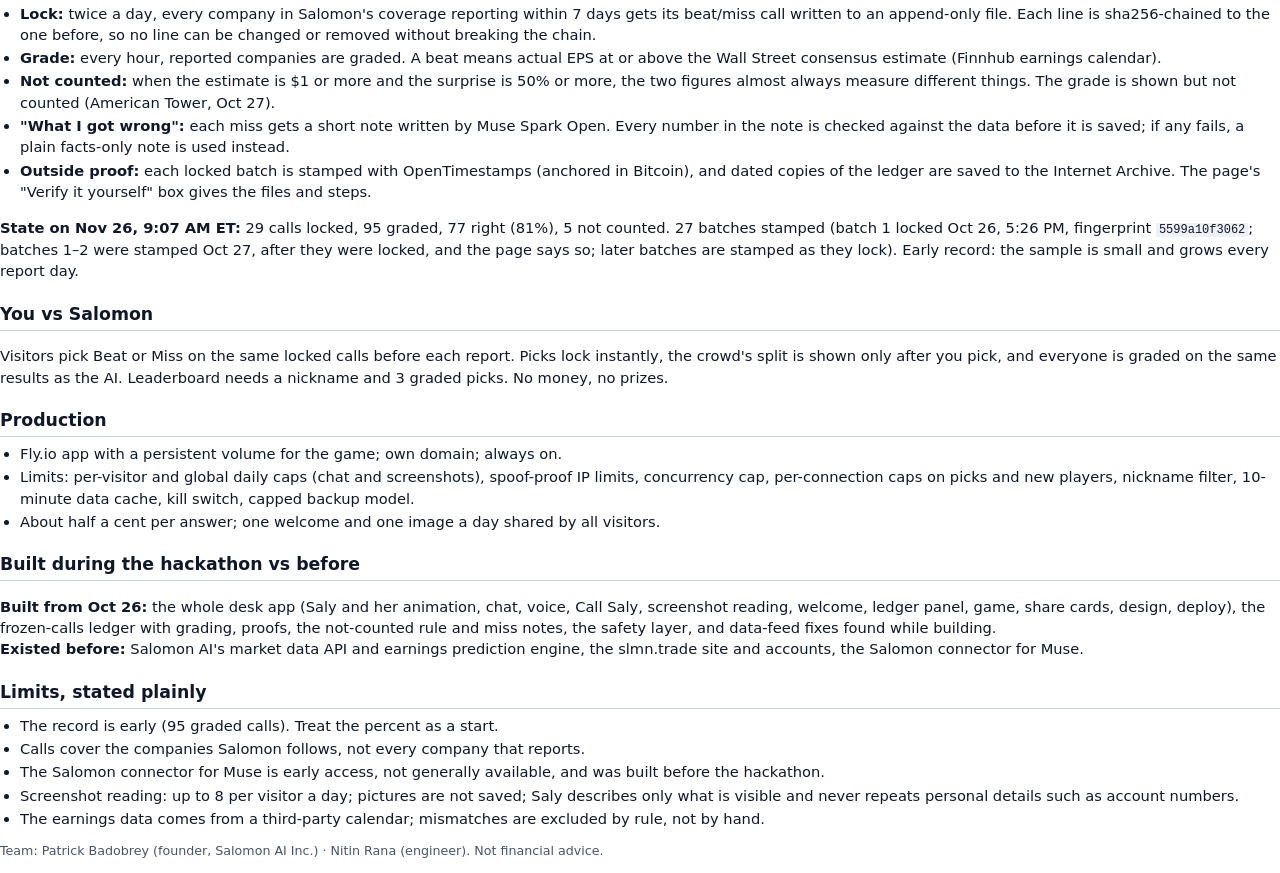
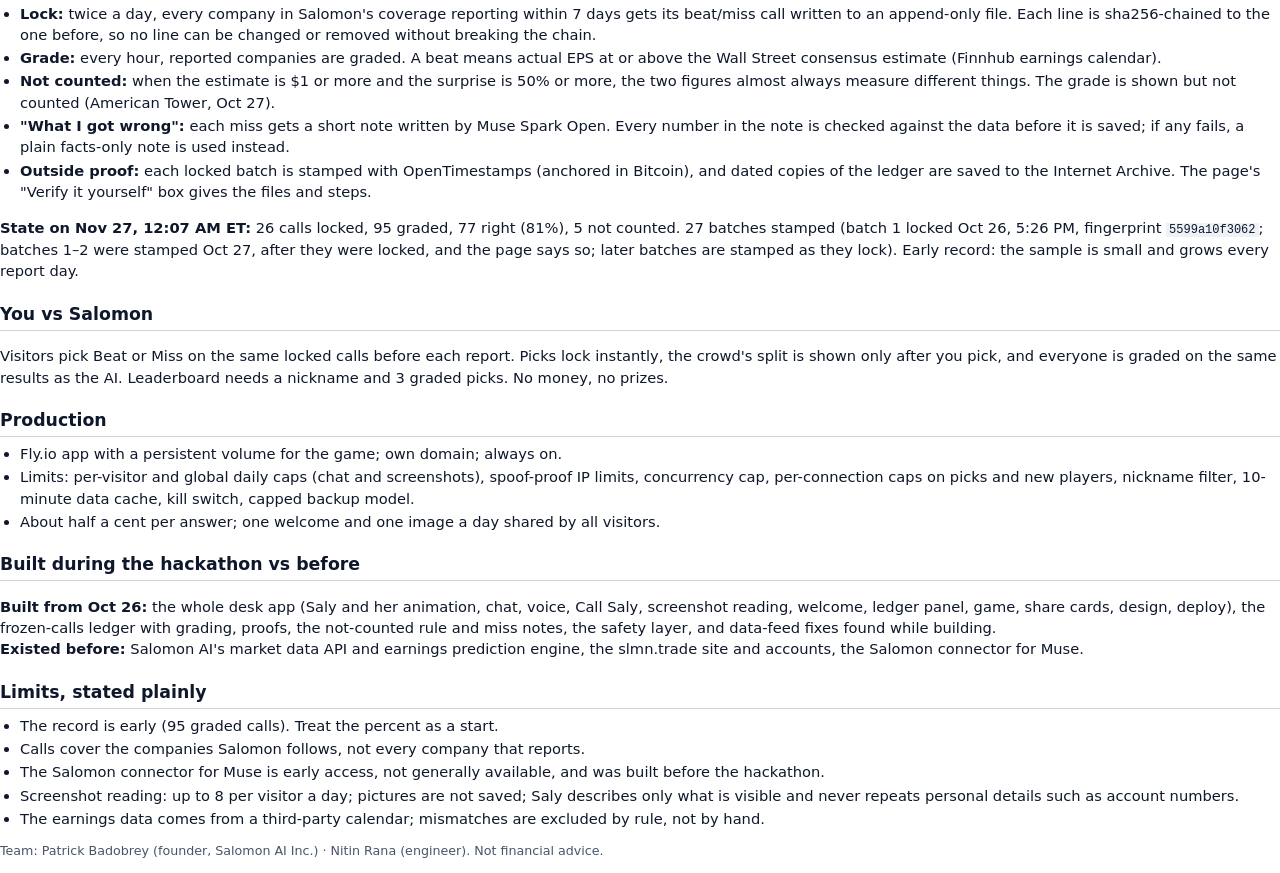
Before and after one commit to good-open-box/salomon-earnings-desk, a plain HTML site: page ARCHITECTURE.html in a window 1280 px wide. Shown: the part 781-1654 px from the top of the page. Drawn offline with Linux system fonts and the light colour scheme.

Commit message:
Architecture: state 77 of 95 right (81%)

```diff
--- a/ARCHITECTURE.html
+++ b/ARCHITECTURE.html
@@ -42,7 +42,7 @@ Figures as of Oct 28, 2026, 8:30 PM ET. Refresh on submission day: the desk grad
 <li><b>"What I got wrong":</b> each miss gets a short note written by Muse Spark Open. Every number in the note is checked against the data before it is saved; if any fails, a plain facts-only note is used instead.</li>
 <li><b>Outside proof:</b> each locked batch is stamped with OpenTimestamps (anchored in Bitcoin), and dated copies of the ledger are saved to the Internet Archive. The page's "Verify it yourself" box gives the files and steps.</li>
 </ul>
-<p><b>State on Nov 26, 9:07 AM ET:</b> 29 calls locked, 95 graded, 77 right (81%), 5 not counted. 27 batches stamped (batch 1 locked Oct 26, 5:26 PM, fingerprint <code>5599a10f3062</code>; batches 1–2 were stamped Oct 27, after they were locked, and the page says so; later batches are stamped as they lock). Early record: the sample is small and grows every report day.</p>
+<p><b>State on Nov 27, 12:07 AM ET:</b> 26 calls locked, 95 graded, 77 right (81%), 5 not counted. 27 batches stamped (batch 1 locked Oct 26, 5:26 PM, fingerprint <code>5599a10f3062</code>; batches 1–2 were stamped Oct 27, after they were locked, and the page says so; later batches are stamped as they lock). Early record: the sample is small and grows every report day.</p>
 
 <h2>You vs Salomon</h2>
 <p>Visitors pick Beat or Miss on the same locked calls before each report. Picks lock instantly, the crowd's split is shown only after you pick, and everyone is graded on the same results as the AI. Leaderboard needs a nickname and 3 graded picks. No money, no prizes.</p>
```
